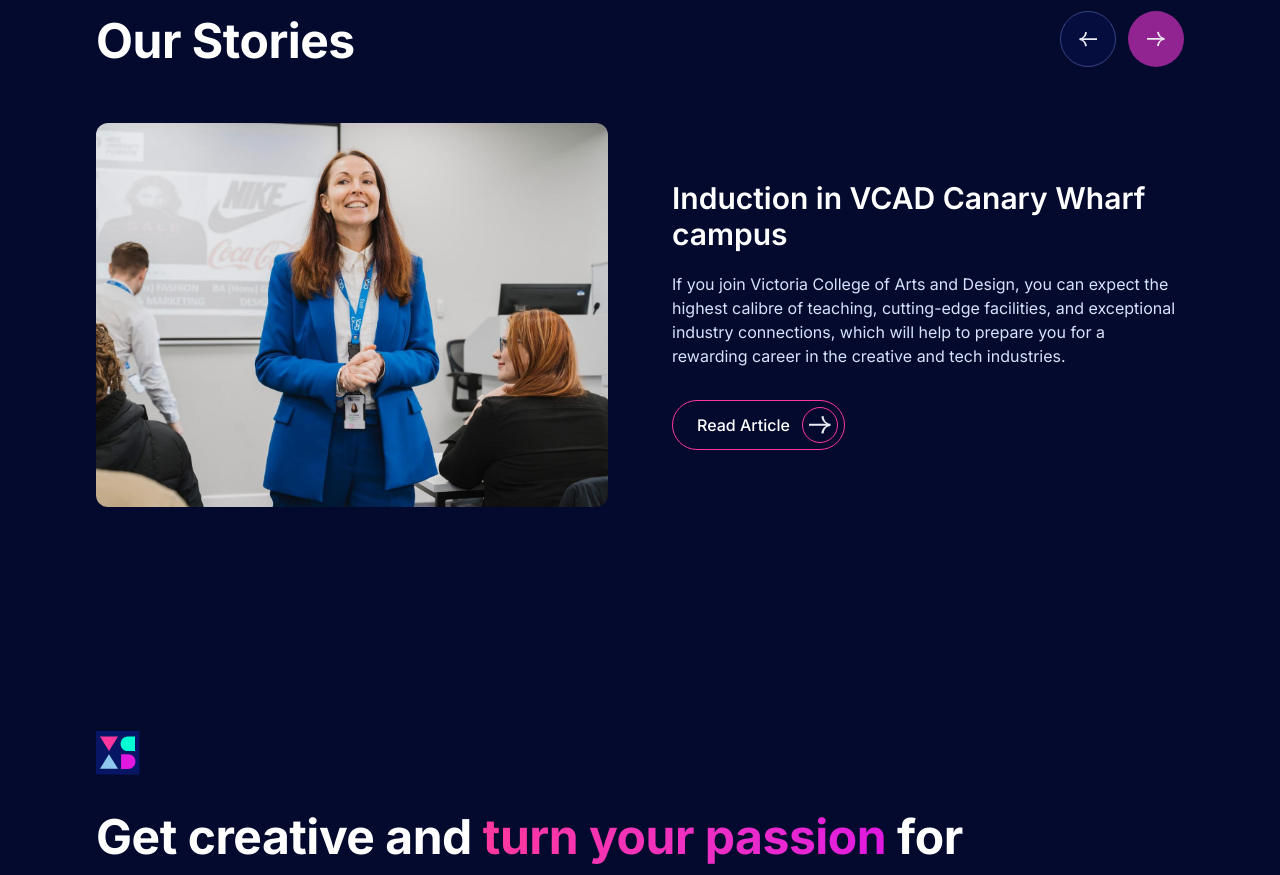
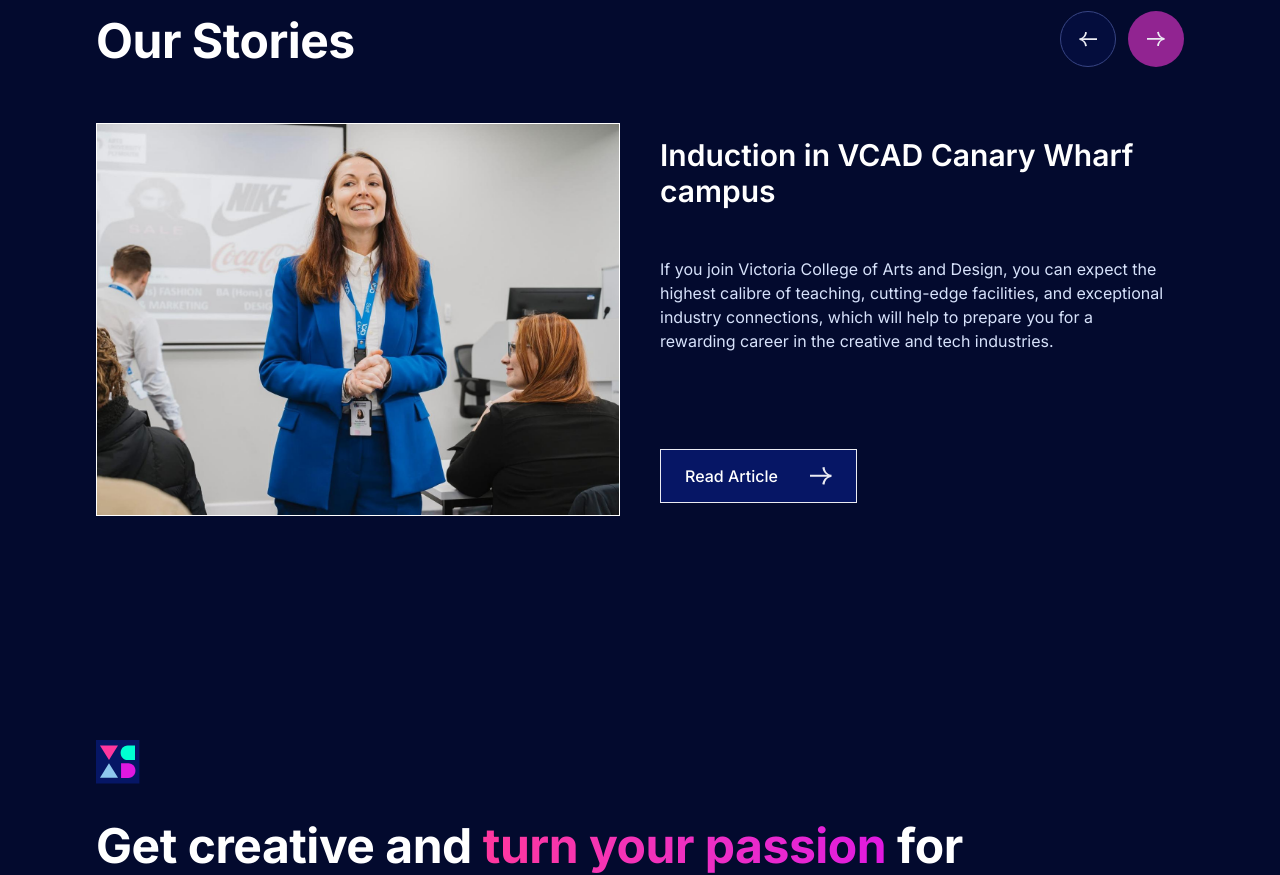
Before and after one commit to Protik111/vcad-front, a Next.js app: page / in a window 1280 px wide. Shown: the part 4980-5855 px from the top of the page. Built offline with nearby package versions, Linux system fonts and the light colour scheme.

Commit message:
feat: stories

```diff
--- a/components/home/StoriesSection.tsx
+++ b/components/home/StoriesSection.tsx
@@ -48,8 +48,8 @@ export default function StoriesSection({ stories }: { stories: Story[] }) {
           }
         />
 
-        <div className="mt-10 grid items-center gap-10 sm:mt-14 lg:grid-cols-2 lg:gap-16">
-          <div className="relative aspect-[4/3] w-full overflow-hidden rounded-card">
+        <div className="mt-10 grid items-center gap-10 sm:mt-14 lg:grid-cols-2 lg:gap-10">
+          <div className="relative aspect-[4/3] w-full overflow-hidden border border-white">
             <Image
               src={active.image}
               alt={active.imageAlt}
@@ -63,8 +63,14 @@ export default function StoriesSection({ stories }: { stories: Story[] }) {
             <h3 className="text-2xl font-semibold text-white sm:text-3xl">
               {active.title}
             </h3>
-            <p className="mt-5 text-default text-pale-blue">{active.excerpt}</p>
-            <Button href={`/stories/${active.slug}`} arrow="outline" className="mt-8">
+            <p className="mt-12 text-default text-pale-blue">
+              {active.excerpt}
+            </p>
+            <Button
+              href={`/stories/${active.slug}`}
+              variant="solid"
+              className="mt-24"
+            >
               Read Article
             </Button>
           </div>
```
